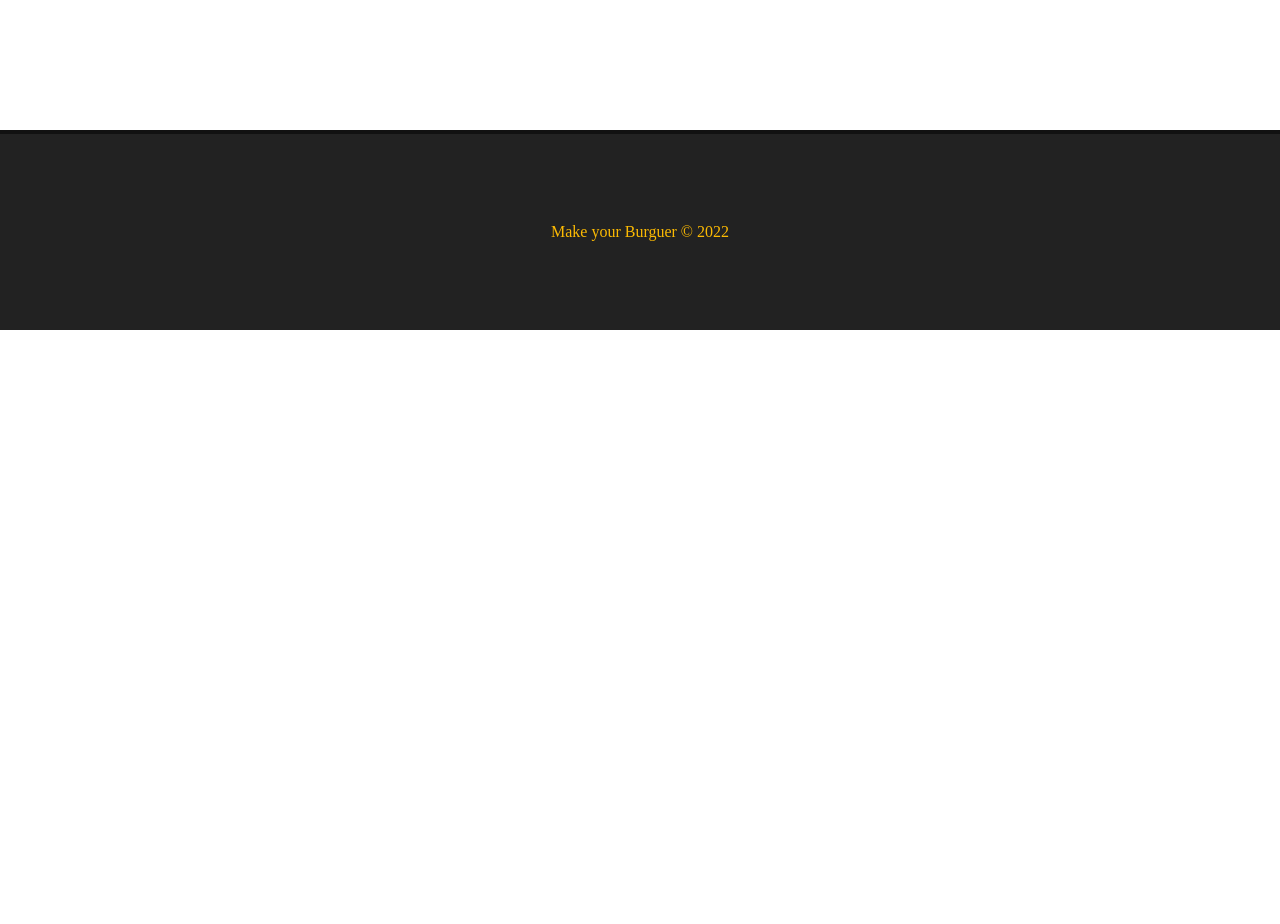
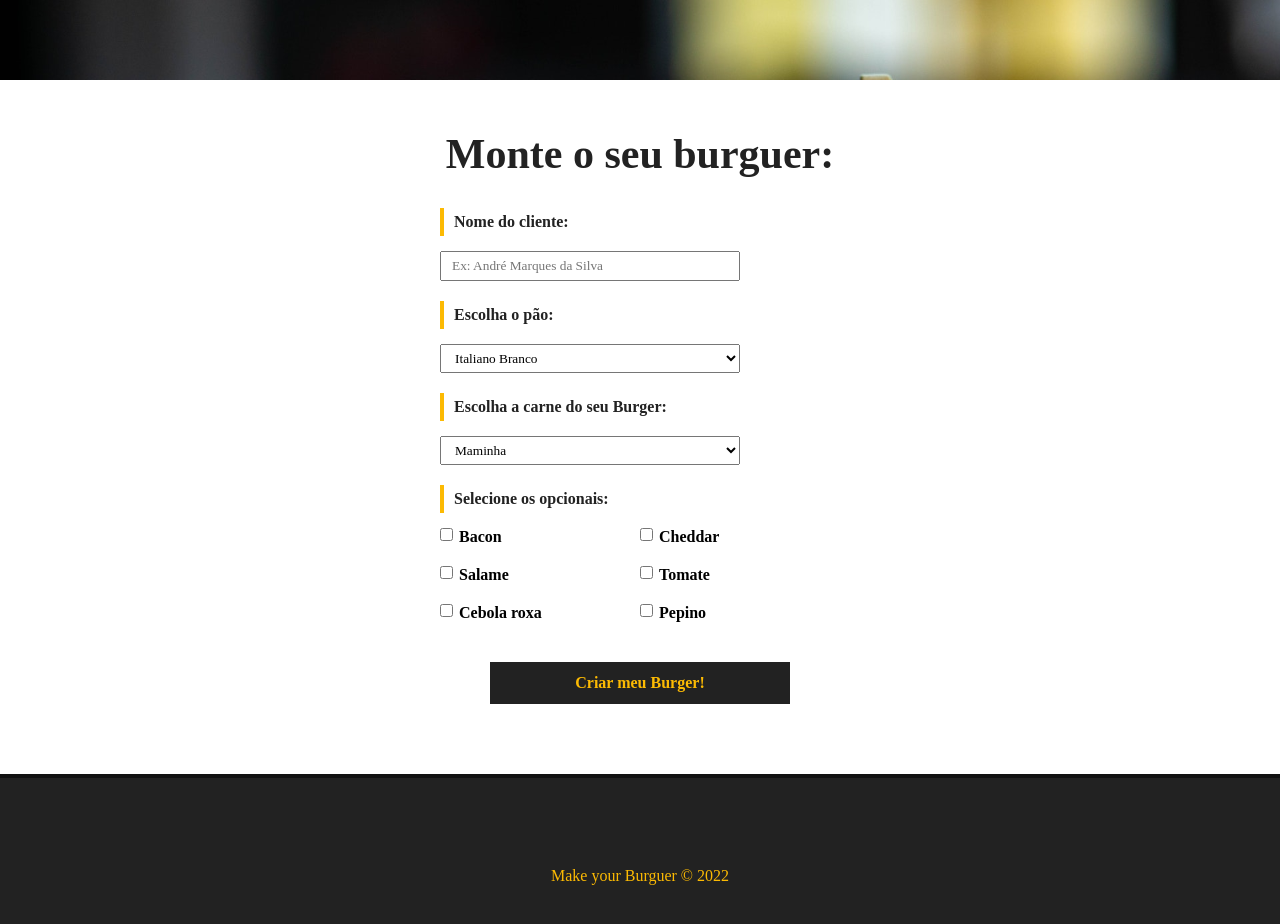
Before and after one commit to Naneshoru/Vue-monte-seu-burger, a Vue app: page / in a window 1280 px wide. Shown: the part 800-1724 px from the top of the page. Before the commit the page ends 1130 px from the top, so only its background shows below. Built offline with nearby package versions, Linux system fonts and the light colour scheme; data requests are answered from the project's data file.

Commit message:
Adicionando BurguerForm buscando dados com fetch e usando v-model (1) no select (default option) e (n) nos checkboxes

```diff
--- a/src/App.vue
+++ b/src/App.vue
@@ -28,10 +28,11 @@
 <style>
   :root {
     --header-size: 80px;
+    --light-accent: #FCBA03;
   }
 
   html, body {
-    height:100%;
+    height: 100%;
   }
 
   * {
@@ -48,6 +49,10 @@
   .main-container {
     margin: 50px;
     min-height: 250px;
+    justify-content: center;
+    align-items: center;
+    display: flex;
+    flex-direction: column;
   }
 
   h1 {
--- /dev/null
+++ b/src/components/BurguerForm.vue
@@ -0,0 +1,146 @@
+<template>
+  <form id="burger-form" method="POST" @submit.prevent="createBurger">
+    <div class="input-container">
+      <label for="nome">Nome do cliente:</label>
+      <input type="text" id="nome" name="nome" v-model="nome" placeholder="Ex: André Marques da Silva">
+    </div>
+
+    <div class="input-container">
+      <label for="pao">Escolha o pão:</label>
+      <select name="pao" id="pao" v-model="pao">
+        <option v-for="pao in paes" :key="pao.id" :value="pao.tipo">
+          {{ pao.tipo }}
+        </option>
+      </select>
+    </div>
+
+    <div class="input-container">
+      <label for="carne">Escolha a carne do seu Burger:</label>
+      <select name="carne" id="carne" v-model="carne">
+        <option v-for="carne in carnes" :key="carne.id" :value="carne.tipo">
+          {{ carne.tipo }}
+        </option>
+      </select>
+    </div>
+
+    <div id="opcionais-container" class="input-container">
+      <label id="opcionais-title" for="opcionais">Selecione os opcionais:</label>
+      <div class="checkbox-container" v-for="opcional in opcionaisBackend" :key="opcional.id">
+        <input type="checkbox" name="opcionais" v-model="opcionais" :value="opcional.tipo">
+        <span>{{ opcional.tipo }}</span>
+      </div>
+    </div>
+
+    <div class="input-container">
+      <button class="submit-btn" type="submit">Criar meu Burger!</button>
+    </div>
+  </form>
+</template>
+
+<script>
+export default {
+  name: 'BurguerForm',
+  data() {
+    return {
+      paes: [],
+      carnes: [],
+      opcionaisBackend: [],
+      nome: '',
+      pao: '',
+      carne: '',
+      opcionais: [],
+      status: "Solicitado",
+      msg: ''
+    }
+  },
+  methods: {
+    async getIngredients() {
+      const req = await fetch('http://localhost:3000/ingredientes');
+      const data = await req.json();
+
+      console.log(data)
+
+      this.paes = data.paes
+      this.carnes = data.carnes
+      this.opcionaisBackend = data.opcionais
+
+      this.pao = this.paes[0].tipo; // 1º Pao selecionado default
+      this.carne = this.carnes[0].tipo; // 1º Carne selecionada default
+
+      return data;
+    }
+  },
+  mounted() {
+    this.getIngredients()
+  }
+}
+</script>
+
+<style scoped>
+   #burger-form {
+    max-width: 400px;
+    margin: 0 auto;
+  }
+
+  .input-container {
+    display: flex;
+    flex-direction: column;
+    margin-bottom: 20px;
+  }
+
+  label {
+    font-weight: bold;
+    margin-bottom: 15px;
+    color: #222;;
+    padding: 5px 10px;
+    border-left: 4px solid var(--light-accent);
+  }
+
+  input, select, button {
+    padding: 5px 10px;
+    width: 300px;
+  }
+
+  #opcionais-container {
+    flex-direction: row;
+    flex-wrap: wrap;
+  }
+
+  #opcionais-title {
+    width: 100%;
+  }
+
+  .checkbox-container {
+    display: flex;
+    align-items: flex-start;
+    width: 50%;
+    margin-bottom: 20px;
+  }
+
+  .checkbox-container span,
+  .checkbox-container input {
+    width: auto;
+  }
+
+  .checkbox-container span {
+    margin-left: 6px;
+    font-weight: bold;
+  }
+
+  .submit-btn {
+    background-color: #222;
+    color:var(--light-accent);
+    font-weight: bold;
+    border: 2px solid #222;
+    padding: 10px;
+    font-size: 16px;
+    margin: 0 auto;
+    cursor: pointer;
+    transition: .5s;
+  }
+
+  .submit-btn:hover {
+    background-color: transparent;
+    color: #222;
+  }
+</style>
--- a/src/components/CustomFooter.vue
+++ b/src/components/CustomFooter.vue
@@ -20,7 +20,7 @@ export default {
     align-items: center;
     background-color: #222;
     border-top: 4px solid #111;
-    color: #FCBA03;
+    color: var(--light-accent);
     bottom: 0;
     width: 100%;
     height: 200px;
--- a/src/components/MainBanner.vue
+++ b/src/components/MainBanner.vue
@@ -19,6 +19,15 @@ export default {
     background-image: url('/public/img/burger.jpg');
     background-position: 0 -250px;
     background-size: cover;
-    height: 500px;
+    height: 800px;
+  }
+
+  #main-banner h1 {
+    color: #FFF;
+    text-align: center;
+    font-size: 60px;
+    background-color: #222;
+    padding: 20px 40px;
+
   }
 </style>
--- a/src/views/HomePage.vue
+++ b/src/views/HomePage.vue
@@ -2,18 +2,24 @@
   <MainBanner />
   <div class="main-container">
     <h1>Monte o seu burguer: </h1>
-    <p>formulário</p>
+    <BurguerForm />
   </div>
 
 </template>
 
 <script>
+import BurguerForm from '@/components/BurguerForm.vue'
 import MainBanner from '../components/MainBanner.vue'
 
 export default {
   name: 'HomePage',
   components: {
-    MainBanner
+    MainBanner,
+    BurguerForm
   }
 }
 </script>
+
+<style scoped>
+
+</style>
```
